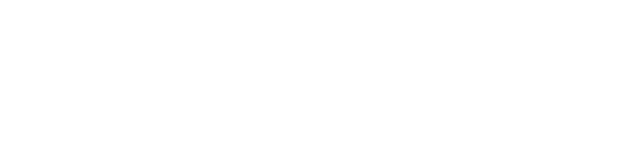
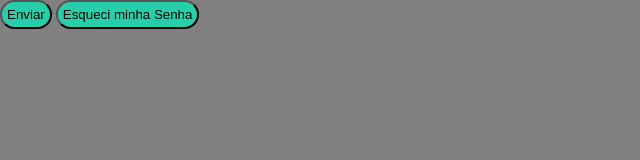
Before and after one commit to Daviqrozz/Form-git, a plain HTML site: page index.html in a window 1280 px wide. Shown: the whole page, without its empty margins (0-640 px from the left). Drawn offline with Linux system fonts and the light colour scheme.

Commit message:
Enviar Form

```diff
--- a/index.html
+++ b/index.html
@@ -1,12 +1,16 @@
 <!DOCTYPE html>
 <html lang="pt-BR">
 <head>
+    <link rel="stylesheet" href="style.css">
     <meta charset="UTF-8">
     <meta http-equiv="X-UA-Compatible" content="IE=edge">
     <meta name="viewport" content="width=device-width, initial-scale=1.0">
     <title>FormGit</title>
 </head>
 <body>
-
+    <form>
+        <button class="enviar" type="submit" name=" Enviar">Enviar</button>
+        <button class="recuperar" type="submit" name="recuperar">Esqueci minha Senha</button>
+</form>
 </body>
 </html>
--- a/style.css
+++ b/style.css
@@ -1,24 +1,22 @@
 *{
-    padding: 0;
-    margin: 0;
-    box-sizing: border-box;
+padding: 0;
+margin: 0;
+
 }
 body{
-    background-color: gray;
+    background-color: grey;
 }
-.cabecalho{
-    background-color: red;
+.enviar{
+    font-family: 'Kanit', sans-serif;
+padding: 5px;
+background-color: #26cfa9;
+border-radius: 20px;
+
 }
-.Title{
-font-family: Arial, Helvetica, sans-serif;
+.recuperar{
+    font-family: 'Kanit', sans-serif;
+padding: 5px;
+background-color: #26cfa9;
+border-radius: 20px;
+
 }
-
-img{
-    border-radius: 360px ;
-    border: 5px solid white;
-    margin-top: 10px;
-}
-h3{
-    margin-left: 10px;
-    font-family: 'Gill Sans', 'Gill Sans MT', Calibri, 'Trebuchet MS', sans-serif;
-}
```
